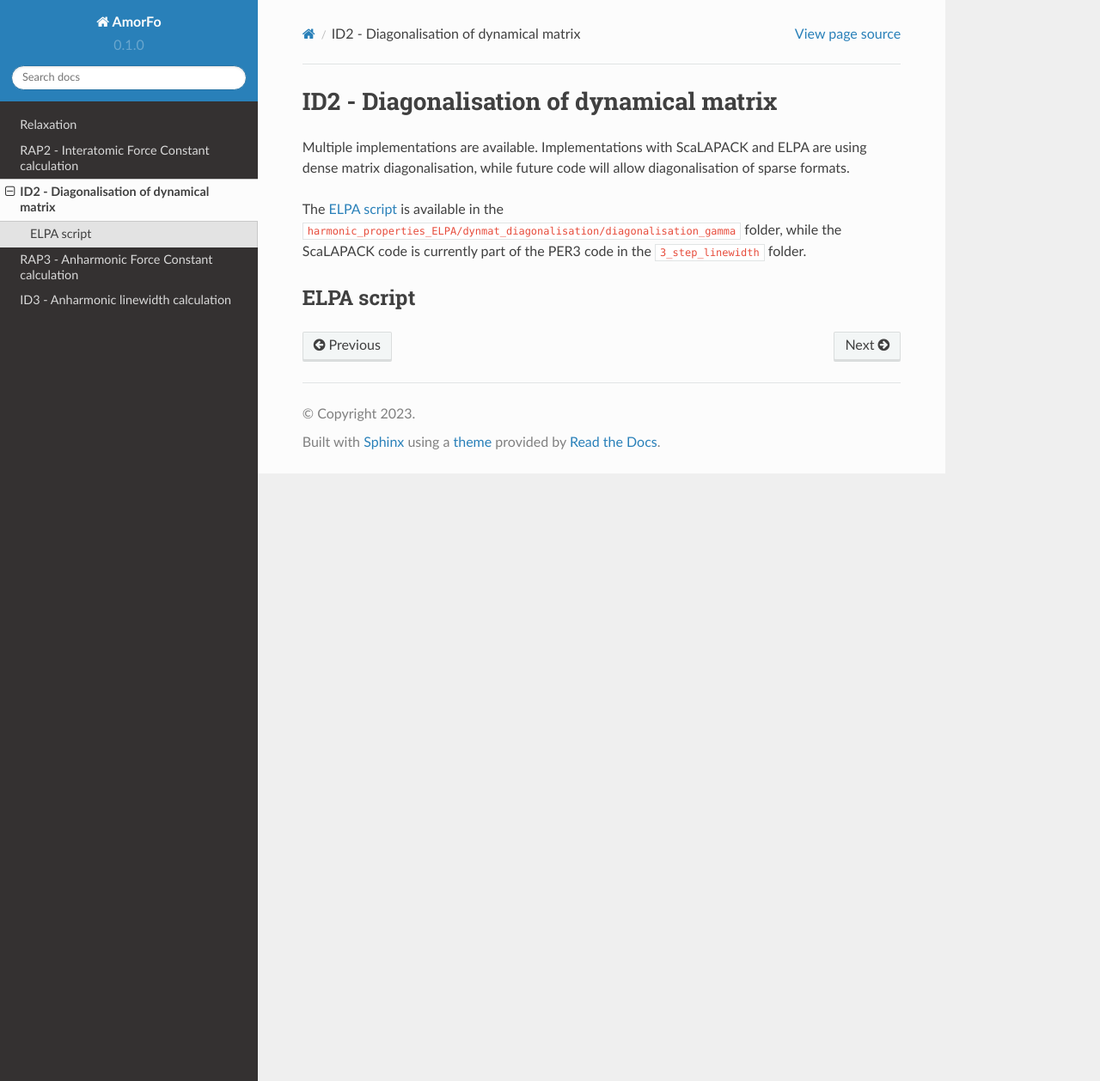
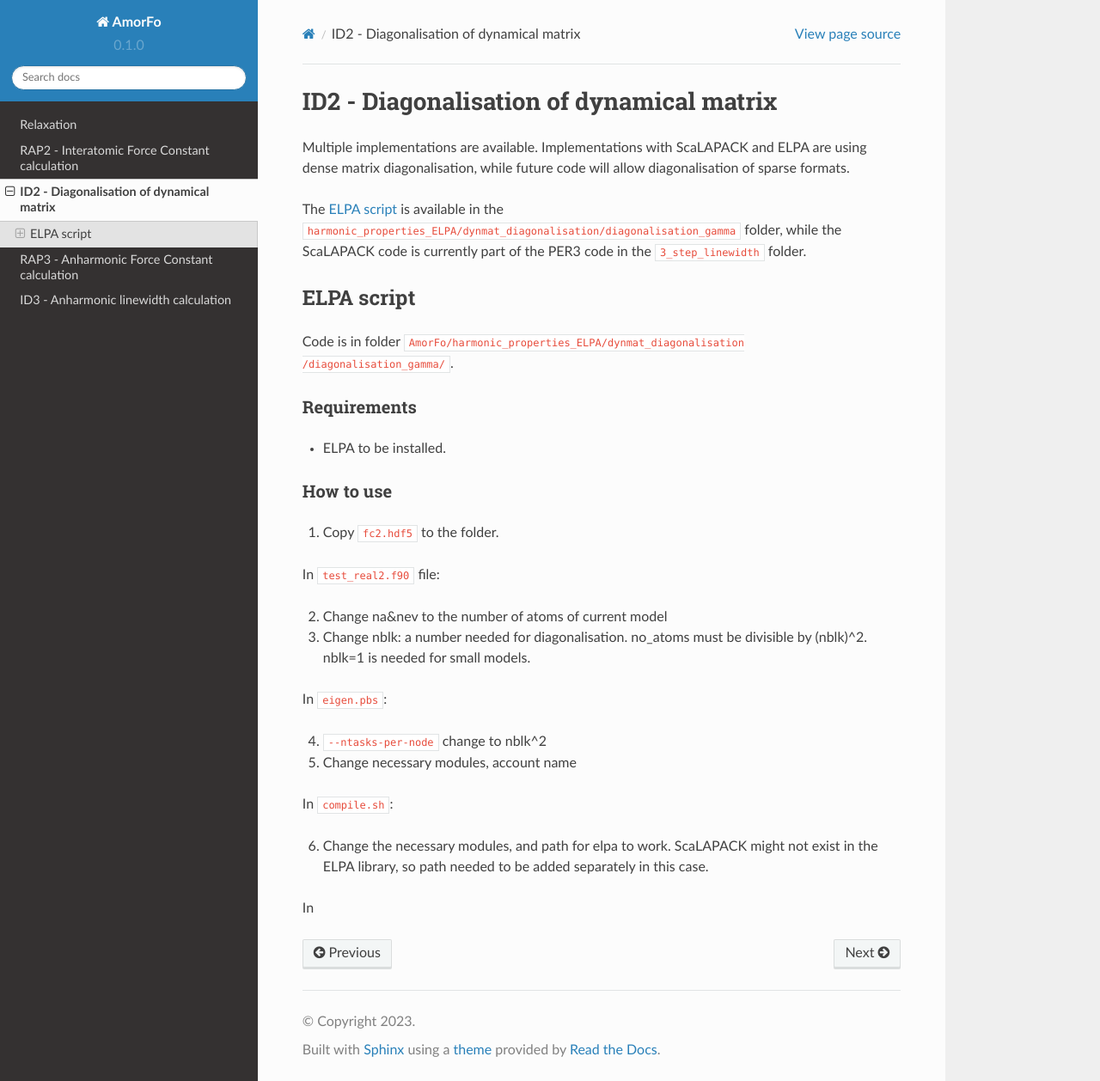
Before and after one commit to bp443/AmorDocs, a Sphinx documentation site: the page built from docs/source/id2.rst, in a window 1280 px wide and 1258 px high. Shown: the whole window at 86% size. Built offline with Sphinx 7.4.7 and the Read the Docs theme 2.0.0, drawn with Linux system fonts in a browser that asks for light colours.

Commit message:
Update id2.rst

```diff
--- a/docs/source/id2.rst
+++ b/docs/source/id2.rst
@@ -9,3 +9,32 @@ The :ref:`elpa` is available in the ``harmonic_properties_ELPA/dynmat_diagonalis
 
 ELPA script
 -----------------
+
+Code is in folder ``AmorFo/harmonic_properties_ELPA/dynmat_diagonalisation
+/diagonalisation_gamma/``.
+
+Requirements
+^^^^^^^^^^^^^^
+
+* ELPA to be installed.
+
+How to use
+^^^^^^^^^^^
+
+1. Copy ``fc2.hdf5`` to the folder.
+
+In ``test_real2.f90`` file:
+
+2. Change na&nev to the number of atoms of current model
+3. Change nblk: a number needed for diagonalisation. no_atoms must be divisible by (nblk)^2. nblk=1 is needed for small models.
+
+In ``eigen.pbs``:
+
+4. ``--ntasks-per-node`` change to nblk^2
+5. Change necessary modules, account name
+
+In ``compile.sh``:
+
+6. Change the necessary modules, and path for elpa to work. ScaLAPACK might not exist in the ELPA library, so path needed to be added separately in this case.
+
+In
```
